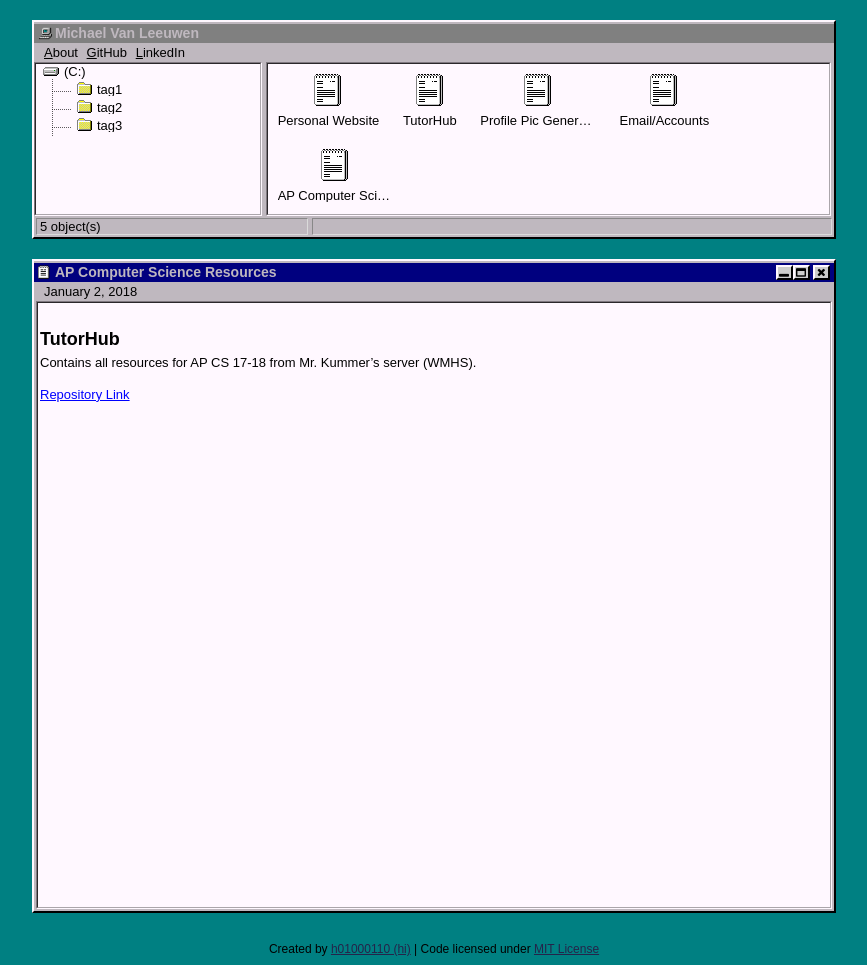
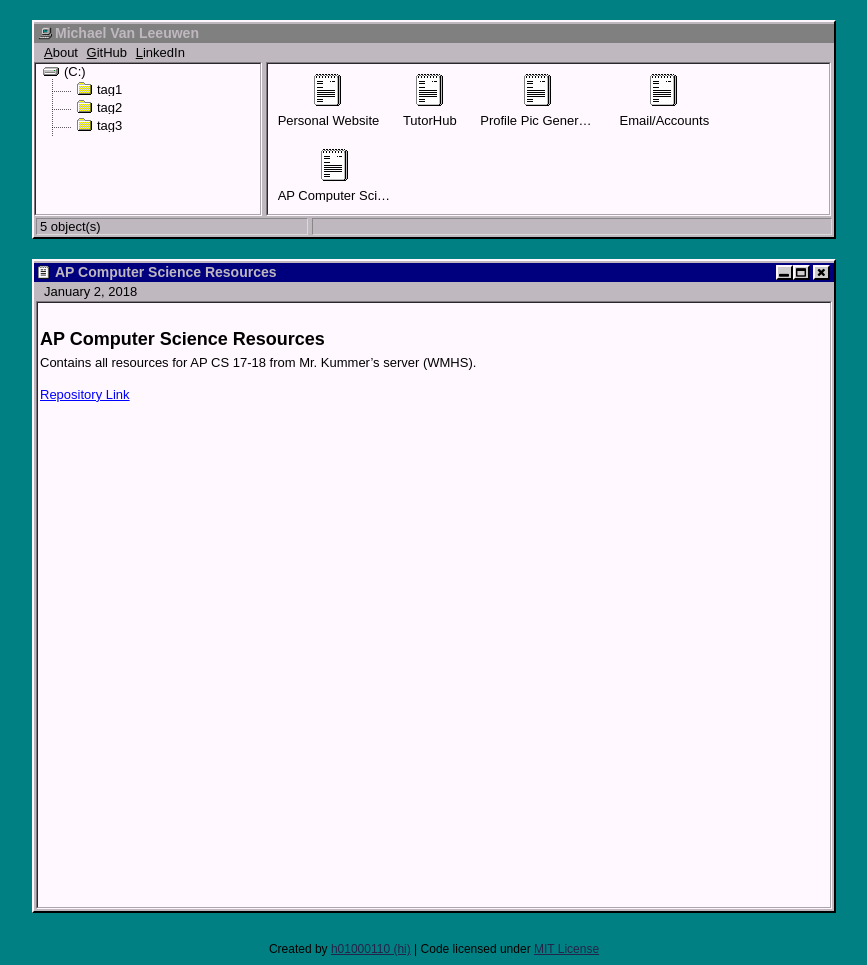
Before and after one commit to MJVL/mjvl.github.io-legacy-v2, a Jekyll site: the page built from _posts/2018-01-02-APCS-Resources.md, in a window 1280 px wide. Shown: the whole page, without its empty margins (206-1073 px from the left). Built offline with Jekyll 4.4.1, drawn with Linux system fonts in a browser that asks for light colours.

Commit message:
Fix heading

```diff
--- a/_posts/2018-01-02-APCS-Resources.md
+++ b/_posts/2018-01-02-APCS-Resources.md
@@ -3,7 +3,7 @@ layout: default
 title: "AP Computer Science Resources"
 tags: tag2
 ---
-## TutorHub
+## AP Computer Science Resources
 
 Contains all resources for AP CS 17-18 from Mr. Kummer's server (WMHS).
 
```
